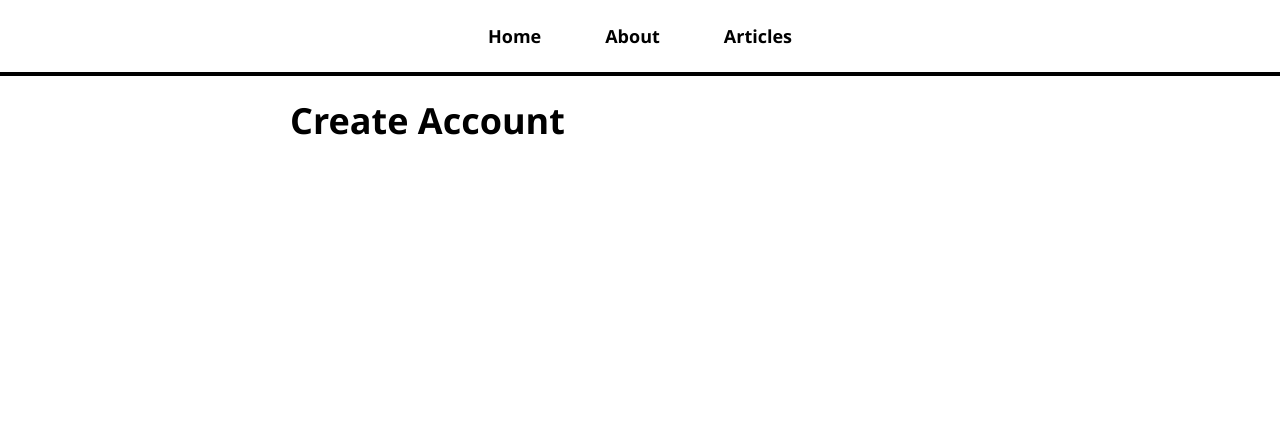
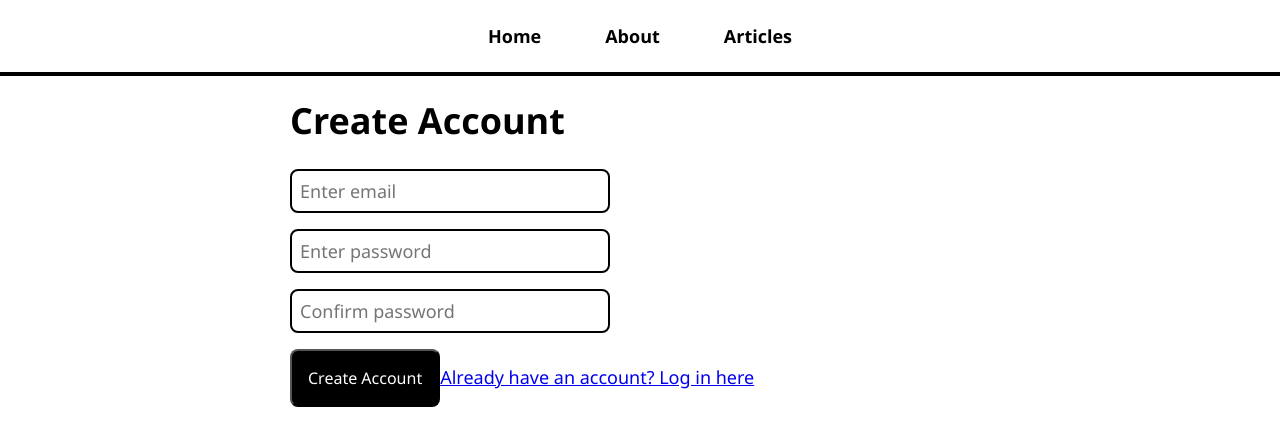
Before and after one commit to ElizPN/full-stack-blog, a React (Create React App) app: page /create-account in a window 1280 px wide. Shown: the top 446 px of the page. Built offline with nearby package versions, Linux system fonts and the light colour scheme.

Commit message:
complete account page

```diff
--- a/src/pages/CreateAccountPage.js
+++ b/src/pages/CreateAccountPage.js
@@ -1,4 +1,52 @@
+import { useState } from "react";
+import { Link, useNavigate } from "react-router-dom";
+import { getAuth, createUserWithEmailAndPassword } from "firebase/auth";
+
 const CreateAccountPage = () => {
-  return <h1>Create Account</h1>;
+  const [email, setEmail] = useState("");
+  const [password, setPassword] = useState("");
+  const [confirmPassword, setConfirmPassword] = useState("");
+  const [error, setError] = useState("");
+
+  const navigate = useNavigate();
+
+  const createAccount = async () => {
+    try {
+      if (password !== confirmPassword) {
+        setError("Password and confirm assword do not match");
+        return;
+      }
+      await createUserWithEmailAndPassword(getAuth(), email, password);
+      navigate("/articles");
+    } catch (error) {
+      setError(error.message);
+    }
+  };
+
+  return (
+    <>
+      <h1>Create Account</h1>
+      {error && <p className="error">{error}</p>}
+      <input
+        placeholder="Enter email"
+        value={email}
+        onChange={e => setEmail(e.target.value)}
+      />
+      <input
+        placeholder="Enter password"
+        type="password"
+        value={password}
+        onChange={e => setPassword(e.target.value)}
+      />
+      <input
+        placeholder="Confirm password"
+        type="password"
+        value={confirmPassword}
+        onChange={e => setConfirmPassword(e.target.value)}
+      />
+      <button onClick={createAccount}>Create Account</button>
+      <Link to={"/login"}>Already have an account? Log in here</Link>
+    </>
+  );
 };
 export default CreateAccountPage;
```
